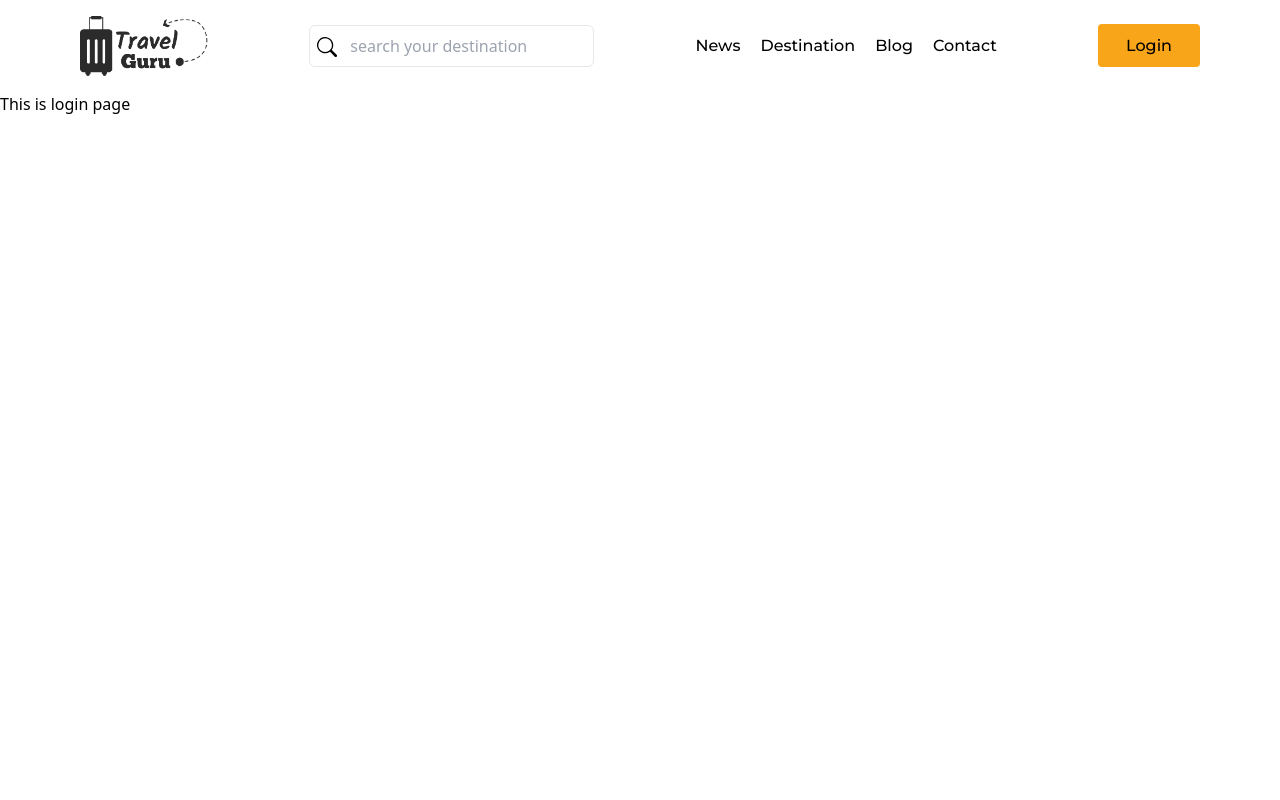
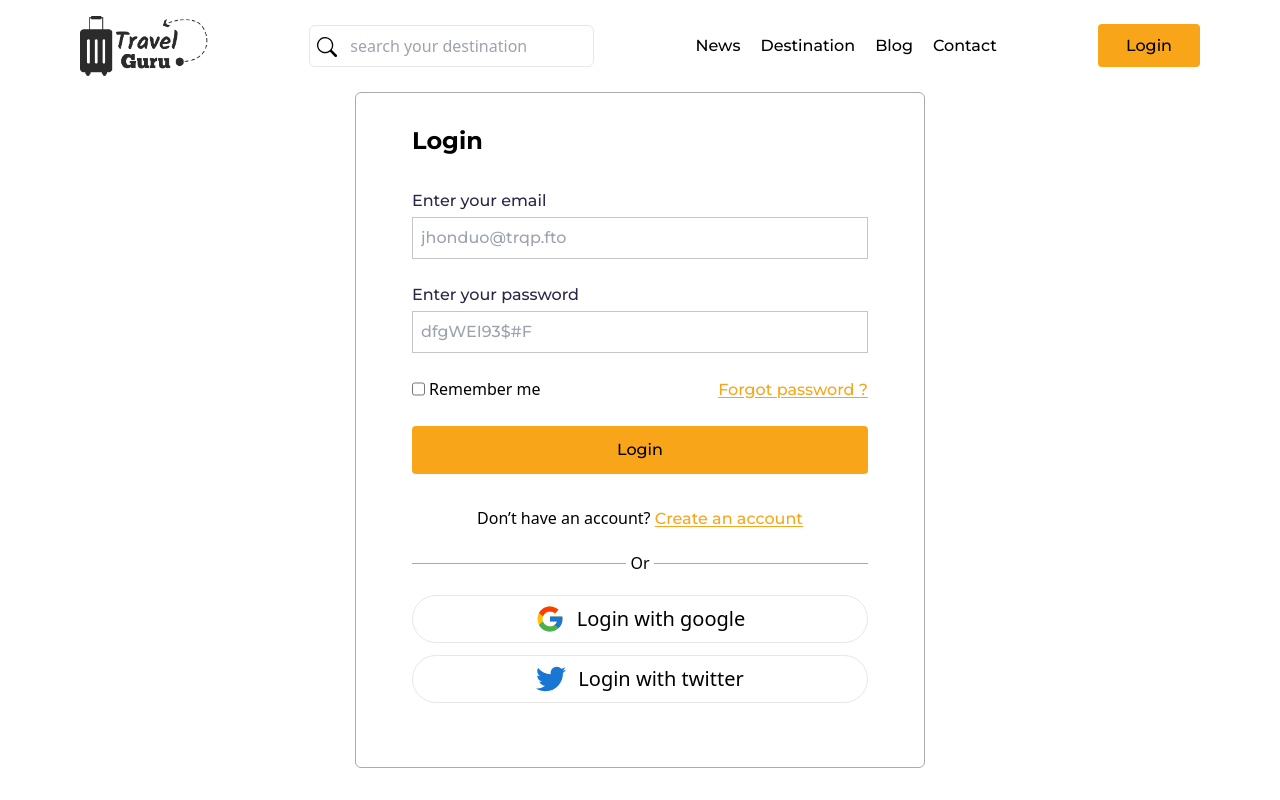
Before and after one commit to tushar-454/travel-destination-booking, a React (Vite) app: page /login in a window 1280 px wide. Built offline with nearby package versions, Linux system fonts and the light colour scheme.

Commit message:
login page design completed

```diff
--- a/src/Components/Login/Login.jsx
+++ b/src/Components/Login/Login.jsx
@@ -1,7 +1,93 @@
+import { FcGoogle } from 'react-icons/fc';
+import { TfiTwitterAlt } from 'react-icons/tfi';
+import { Link } from 'react-router-dom';
+import Button from '../UI/Button';
+import Input from '../UI/Input';
+import LoginWith from '../UI/LoginWith';
+
 const Login = () => {
   return (
-    <div>
-      <h1>This is login page</h1>
+    <div className='max-w-6xl mx-auto px-4'>
+      <div className='w-full flex justify-center'>
+        <div className='w-full sm:w-[570px] px-8 md:px-14 py-8 border border-[#ABABAB] rounded-md'>
+          {/* login title */}
+          <div className='title mb-8'>
+            <h1 className='text-2xl font-bold font-montserrat'>Login</h1>
+          </div>
+          {/* login form  */}
+          <div className='form'>
+            <form className='space-y-6'>
+              <Input
+                id='email'
+                label='Enter your email'
+                name='email'
+                placeholder='jhonduo@trqp.fto'
+                type='email'
+                error={''}
+              />
+              <Input
+                id='password'
+                label='Enter your password'
+                name='password'
+                placeholder='dfgWEI93$#F'
+                type='password'
+                error={''}
+              />
+              {/* remember and forgot  */}
+              <div className='flex justify-between items-center'>
+                <div className='flex gap-1'>
+                  <input type='checkbox' name='remember' id='remember' />
+                  <label htmlFor='remember' className='font-medium'>
+                    Remember me
+                  </label>
+                </div>
+                <div>
+                  <Link
+                    to={'/forgot-password'}
+                    className='font-medium font-montserrat underline underline-offset-2 transition hover:underline-offset-4 text-[#F9A51A]'
+                  >
+                    Forgot password ?
+                  </Link>
+                </div>
+              </div>
+              <Button
+                displayName='Login'
+                type='submit'
+                style={{ display: 'block', width: '100%' }}
+              />
+            </form>
+          </div>
+          {/* create an account  */}
+          <div className='text-center my-8'>
+            <p className='font-medium'>
+              Don’t have an account?{' '}
+              <Link
+                to={'/signup'}
+                className='font-medium font-montserrat underline underline-offset-2 transition hover:underline-offset-4 text-[#F9A51A]'
+              >
+                Create an account
+              </Link>
+            </p>
+          </div>
+          {/* or divider  */}
+          <div className='divider relative w-full flex justify-center items-center'>
+            <span className='font-medium bg-white absolute w-fit text-center px-1'>
+              Or
+            </span>
+          </div>
+          {/* log in with  */}
+          <div className='my-8 space-y-3'>
+            <LoginWith
+              displayName={'Login with google'}
+              icon={<FcGoogle className='text-3xl' />}
+            />
+            <LoginWith
+              displayName={'Login with twitter'}
+              icon={<TfiTwitterAlt className='text-3xl text-[#1976D2]' />}
+            />
+          </div>
+        </div>
+      </div>
     </div>
   );
 };
--- /dev/null
+++ b/src/Components/UI/Button.jsx
@@ -0,0 +1,23 @@
+import PropTypes from 'prop-types';
+
+const Button = ({ style, displayName, type }) => {
+  return (
+    <div className='w-full'>
+      <button
+        type={type}
+        className='bg-[#F9A51A] text-black py-3 px-7 font-medium font-montserrat rounded transition hover:bg-[#e08b03]'
+        style={style}
+      >
+        {displayName}
+      </button>
+    </div>
+  );
+};
+
+Button.propTypes = {
+  type: PropTypes.string.isRequired,
+  displayName: PropTypes.string.isRequired,
+  style: PropTypes.object,
+};
+
+export default Button;
--- /dev/null
+++ b/src/Components/UI/Input.jsx
@@ -0,0 +1,33 @@
+import PropTypes from 'prop-types';
+
+const Input = ({ id, label, type, name, placeholder, error }) => {
+  return (
+    <div className='relative w-full'>
+      <label
+        htmlFor={id}
+        className='block mb-1 font-montserrat text-[#272749] font-medium'
+      >
+        {label}
+      </label>
+      <input
+        type={type}
+        name={name}
+        id={id}
+        placeholder={placeholder}
+        className='w-full outline-none border p-2 border-[#C5C5C5] font-medium font font-montserrat'
+      />
+      {error ?? <p className='text-red-500 italic transition'>{error}</p>}
+    </div>
+  );
+};
+
+Input.propTypes = {
+  error: PropTypes.string,
+  id: PropTypes.string.isRequired,
+  label: PropTypes.string.isRequired,
+  type: PropTypes.string.isRequired,
+  name: PropTypes.string.isRequired,
+  placeholder: PropTypes.string.isRequired,
+};
+
+export default Input;
--- /dev/null
+++ b/src/Components/UI/LoginWith.jsx
@@ -0,0 +1,21 @@
+import PropTypes from 'prop-types';
+
+const LoginWith = ({ icon, displayName, onClick }) => {
+  return (
+    <div
+      onClick={onClick}
+      className='text-xl font-medium border rounded-full p-2 flex justify-center items-center gap-3 cursor-pointer transition hover:bg-slate-100 active:bg-slate-50 select-none'
+    >
+      {icon}
+      {displayName}
+    </div>
+  );
+};
+
+LoginWith.propTypes = {
+  onClick: PropTypes.func,
+  icon: PropTypes.element,
+  displayName: PropTypes.string,
+};
+
+export default LoginWith;
--- a/src/index.css
+++ b/src/index.css
@@ -5,3 +5,12 @@
 @tailwind base;
 @tailwind components;
 @tailwind utilities;
+
+.divider::before {
+  content: '';
+  position: absolute;
+  top: 0px;
+  width: 100%;
+  height: 1px;
+  background-color: #aaaaaa;
+}
```
